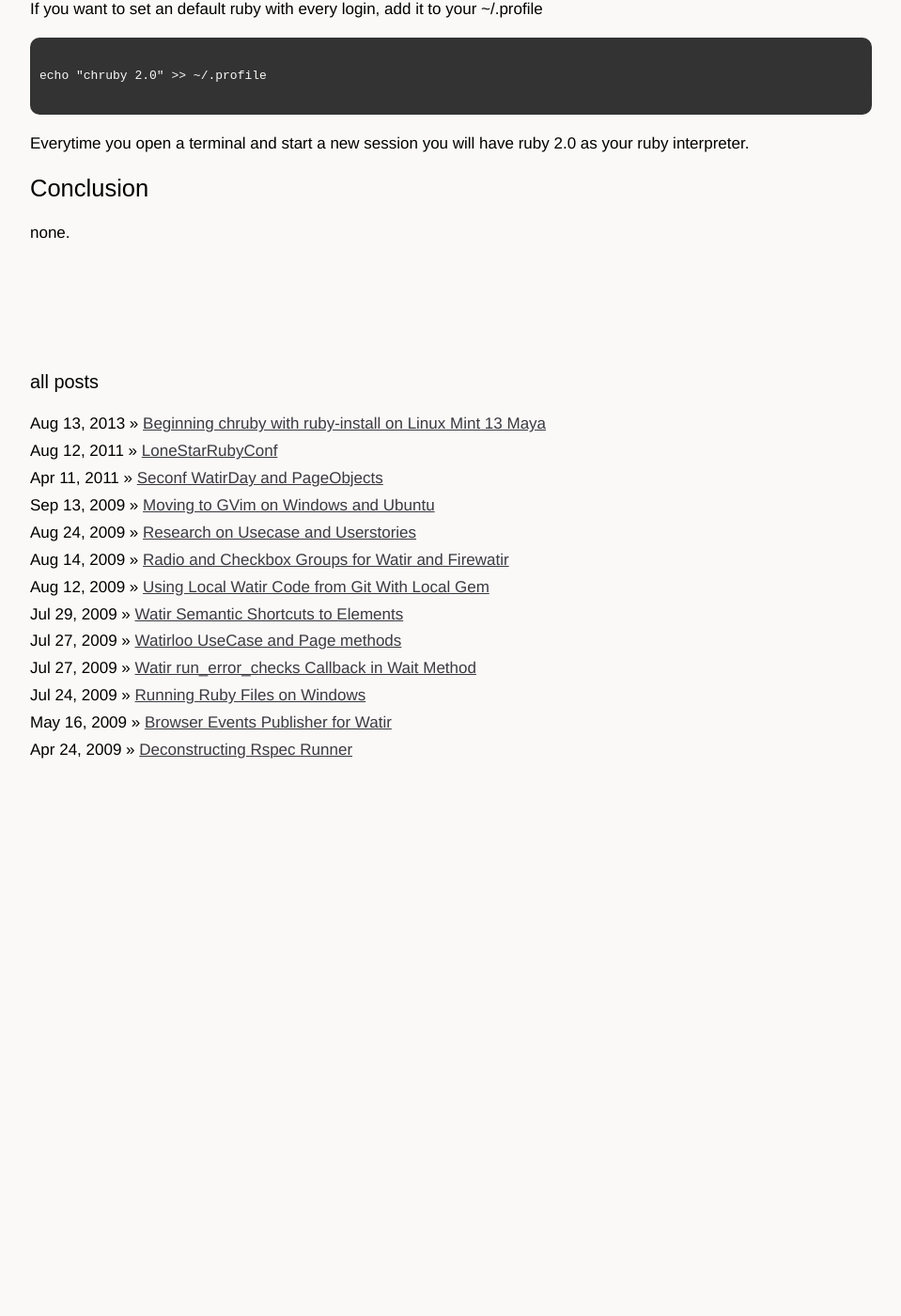
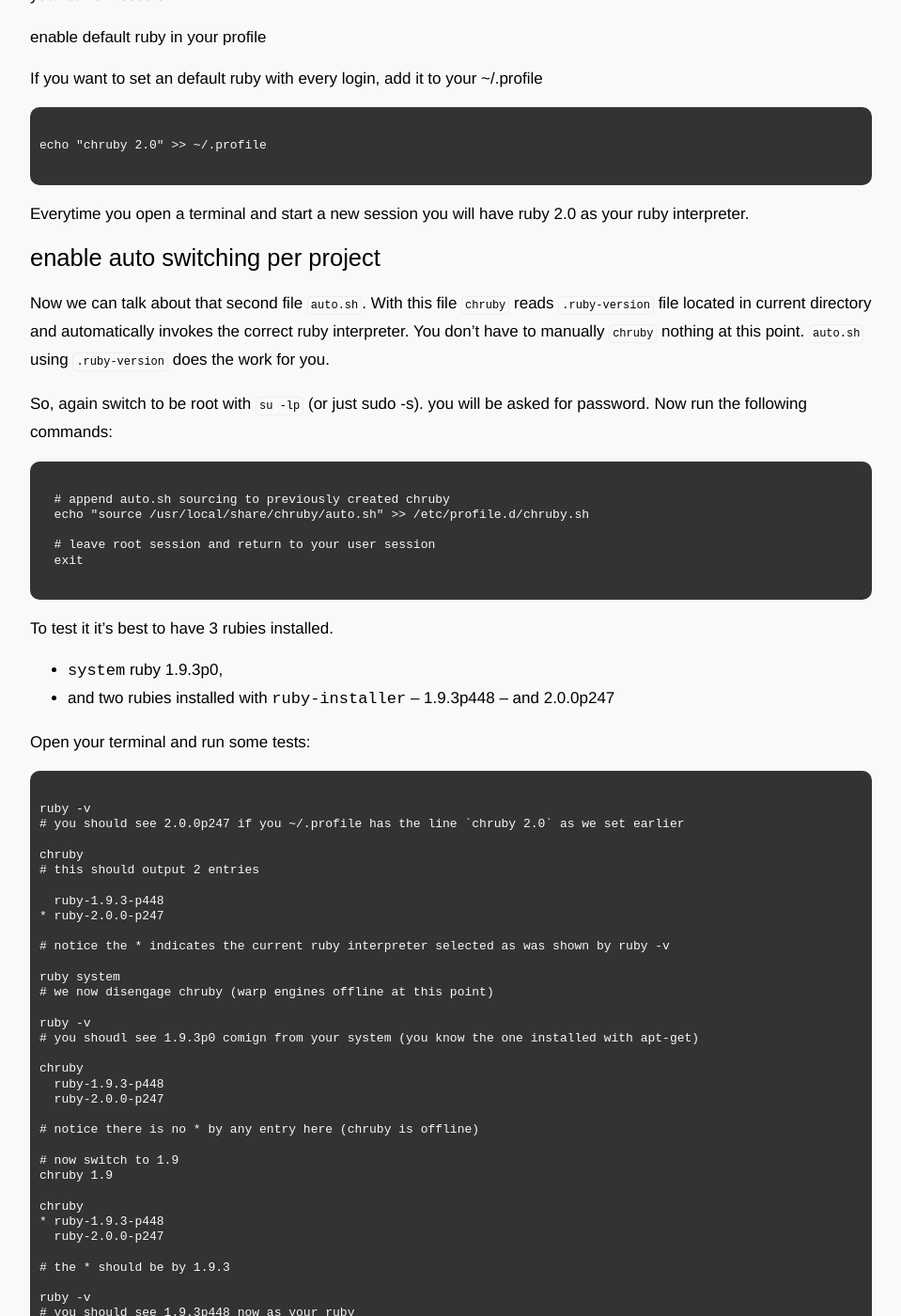
Before and after one commit to marekj/marekj.github.io, a Jekyll site: the page built from _posts/2013-08-13-beginning-chruby-with-ruby-install-linux-mint.markdown, in a window 1280 px wide and 1400 px high, scrolled down 4232 px. Shown: the whole window at 94% size, without its empty margins (160-1119 px from the left). Built offline with Jekyll 4.4.1, drawn with Linux system fonts in a browser that asks for light colours; Markdown is read by kramdown in place of the engine named in the settings; comment, search, counter and statistics services are not loaded; before the commit the page ends 5091 px from its top, so only the background shows below that; some of the changed text lies outside the part shown.

Commit message:
write some more on auto switching and using .ruby-version trigger

```diff
--- a/_posts/2013-08-13-beginning-chruby-with-ruby-install-linux-mint.markdown
+++ b/_posts/2013-08-13-beginning-chruby-with-ruby-install-linux-mint.markdown
@@ -96,6 +96,8 @@
 
 #### enable chruby for all login shells
 
+I told you that `chruby` installs two files `chruby.sh` and `auto.sh`. We now want to deal with the first one. `auto.sh` will be mentioned later.
+
 Switch to be root with `su -lp` (or just sudo -s). you will be asked for password.
 Now run the following commands:
 
@@ -118,6 +120,89 @@
 
 Everytime you open a terminal and start a new session you will have ruby 2.0 as your ruby interpreter.
 
+## enable auto switching per project
+
+Now we can talk about that second file `auto.sh`. With this file `chruby` reads `.ruby-version` file located in current directory and automatically invokes the correct ruby interpreter. You don't have to manually `chruby` nothing at this point. `auto.sh` using `.ruby-version` does the work for you.
+
+So, again switch to be root with `su -lp` (or just sudo -s). you will be asked for password.
+Now run the following commands:
+
+      # append auto.sh sourcing to previously created chruby
+      echo "source /usr/local/share/chruby/auto.sh" >> /etc/profile.d/chruby.sh
+
+      # leave root session and return to your user session
+      exit
+
+To test it it's best to have 3 rubies installed.
+- `system` ruby 1.9.3p0,
+- and two rubies installed with `ruby-installer`
+-- 1.9.3p448
+-- and 2.0.0p247
+
+Open your terminal and run some tests:
+
+    ruby -v
+    # you should see 2.0.0p247 if you ~/.profile has the line `chruby 2.0` as we set earlier
+
+    chruby
+    # this should output 2 entries
+
+      ruby-1.9.3-p448
+    * ruby-2.0.0-p247
+
+    # notice the * indicates the current ruby interpreter selected as was shown by ruby -v
+
+    ruby system
+    # we now disengage chruby (warp engines offline at this point)
+
+    ruby -v
+    # you shoudl see 1.9.3p0 comign from your system (you know the one installed with apt-get)
+
+    chruby
+      ruby-1.9.3-p448
+      ruby-2.0.0-p247
+
+    # notice there is no * by any entry here (chruby is offline)
+
+    # now switch to 1.9
+    chruby 1.9
+
+    chruby
+    * ruby-1.9.3-p448
+      ruby-2.0.0-p247
+
+    # the * should be by 1.9.3
+
+    ruby -v
+    # you should see 1.9.3p448 now as your ruby
+
+So now create a test directory where we can demonstrate auto switching behavior.
+
+    mkdir ~/chrubytester
+    cd chrubytester
+    echo "ruby-2.0.0-p247" > .ruby-version
+
+And let's demonstrate shall we?
+
+    ruby -v
+    # surprise. now now you see 2.0.0p247. chruby used .ruby-version to switch itself
+
+
+A word of WARNING at this time if you switch back to your home dir you will end up with system ruby and now with what you started previously.
+
+    cd
+    ruby -v
+    # should report now a system ruby 1.9.3p0
+    # run this:
+    chruby
+    # and you should see the entries but no * by any of them
+      ruby-1.9.3-p448
+      ruby-2.0.0-p247
+
+What happened? The .ruby-version entry ensures the ruby version for that dir only. Outside of it chruby engines are offline. You need to manually engage them back with chruby 2.0 for example.
+
+It all makes sense now, yes? (if not I can't help you)
+
 ## Conclusion
 
 none.
```
